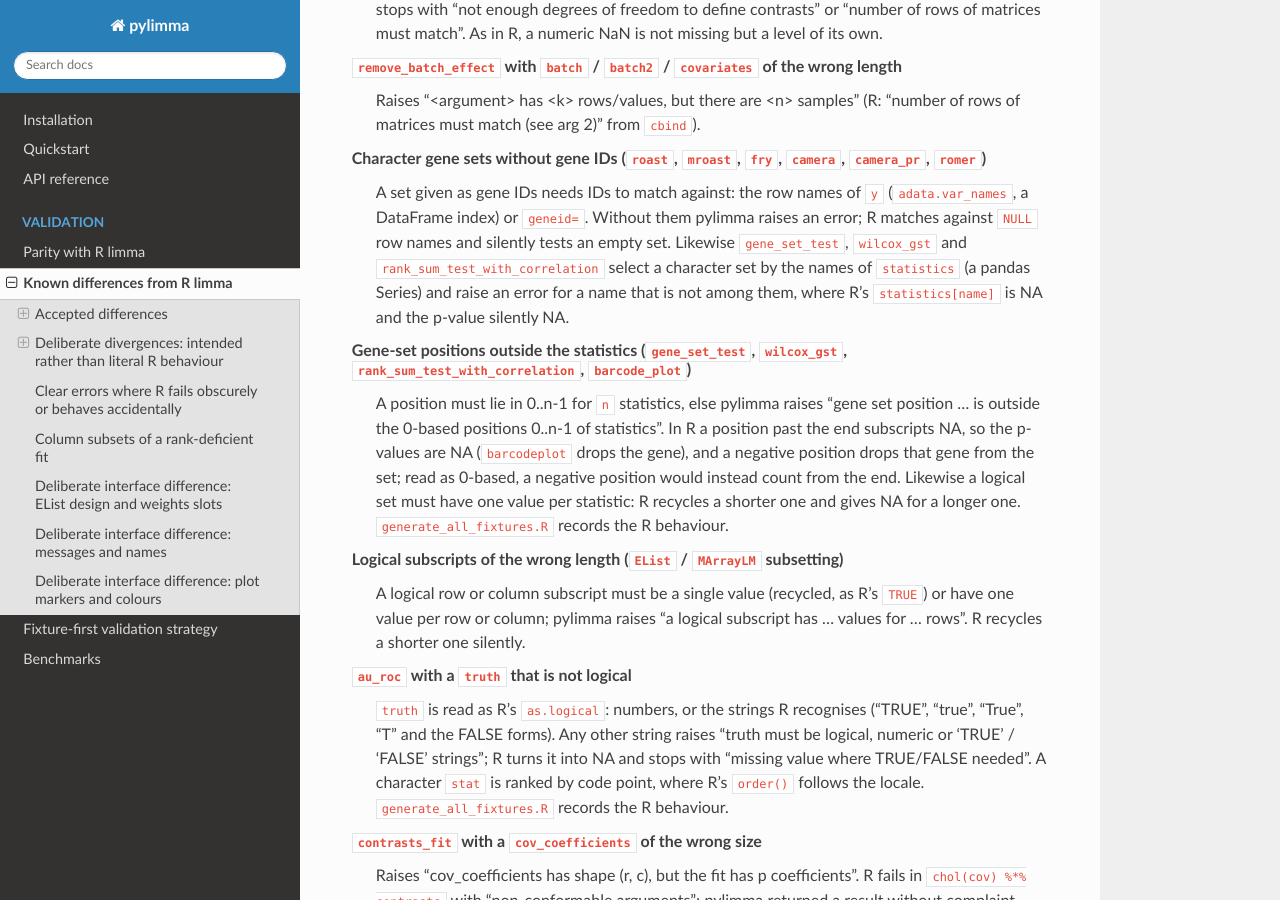
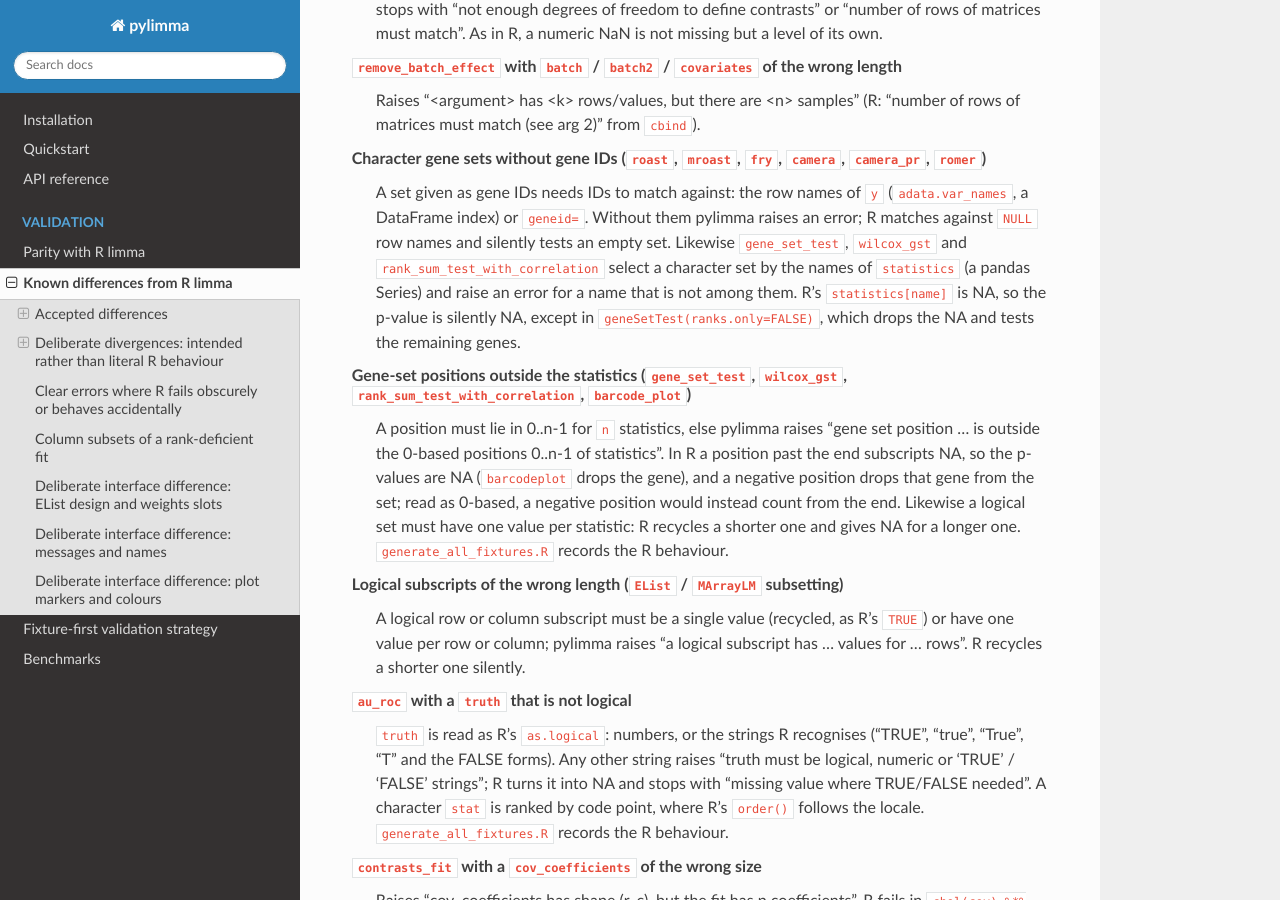
Before and after one commit to john-mulvey/pylimma, a Sphinx documentation site: the page built from docs/validation/known_differences.rst, in a window 1280 px wide and 900 px high, scrolled down 7597 px. Built offline with Sphinx 7.4.7 and the Read the Docs theme 3.1.0, drawn with Linux system fonts in a browser that asks for light colours; pages that are not in the unit, such as notebooks, are missing from menus; some of the changed text lies outside the part shown.

Commit message:
docs: corrections from the behaviour review
- CHANGELOG, diff_splice: only the genewise variance becomes NaN; as in
  R, squeeze_var gives such a gene the prior variance, so the moderated
  statistics do not change in ordinary data.
- CHANGELOG, e_bayes far tail: the conversion runs for every fit with
  unequal total df (tmixture.matrix, ebayes.R:70), not only robust ones.
- generate_all_fixtures.R: R's qr() keeps the tiny-scale column (rank 2)
  and drops the near-collinear one; the comment said both were dropped.
- known_differences.rst, vooma_lm_fit: R's intermediate lmFit (block, no
  sample weights) also falls back to the EList weights slot.
- known_differences.rst, character gene sets: geneSetTest with
  ranks.only=FALSE drops an unknown name rather than giving NA.

```diff
--- a/docs/validation/known_differences.rst
+++ b/docs/validation/known_differences.rst
@@ -412,8 +412,9 @@
     silently tests an empty set. Likewise ``gene_set_test``,
     ``wilcox_gst`` and ``rank_sum_test_with_correlation`` select a character
     set by the names of ``statistics`` (a pandas Series) and raise an error
-    for a name that is not among them, where R's ``statistics[name]`` is NA
-    and the p-value silently NA.
+    for a name that is not among them. R's ``statistics[name]`` is NA, so
+    the p-value is silently NA, except in ``geneSetTest(ranks.only=FALSE)``,
+    which drops the NA and tests the remaining genes.
 
 Gene-set positions outside the statistics (``gene_set_test``, ``wilcox_gst``, ``rank_sum_test_with_correlation``, ``barcode_plot``)
     A position must lie in 0..n-1 for ``n`` statistics, else pylimma raises
```
Also changed, not shown: other parts of docs/validation/known_differences.rst (+3 -2 lines), CHANGELOG.md (+8 -5 lines), 1 other file.
